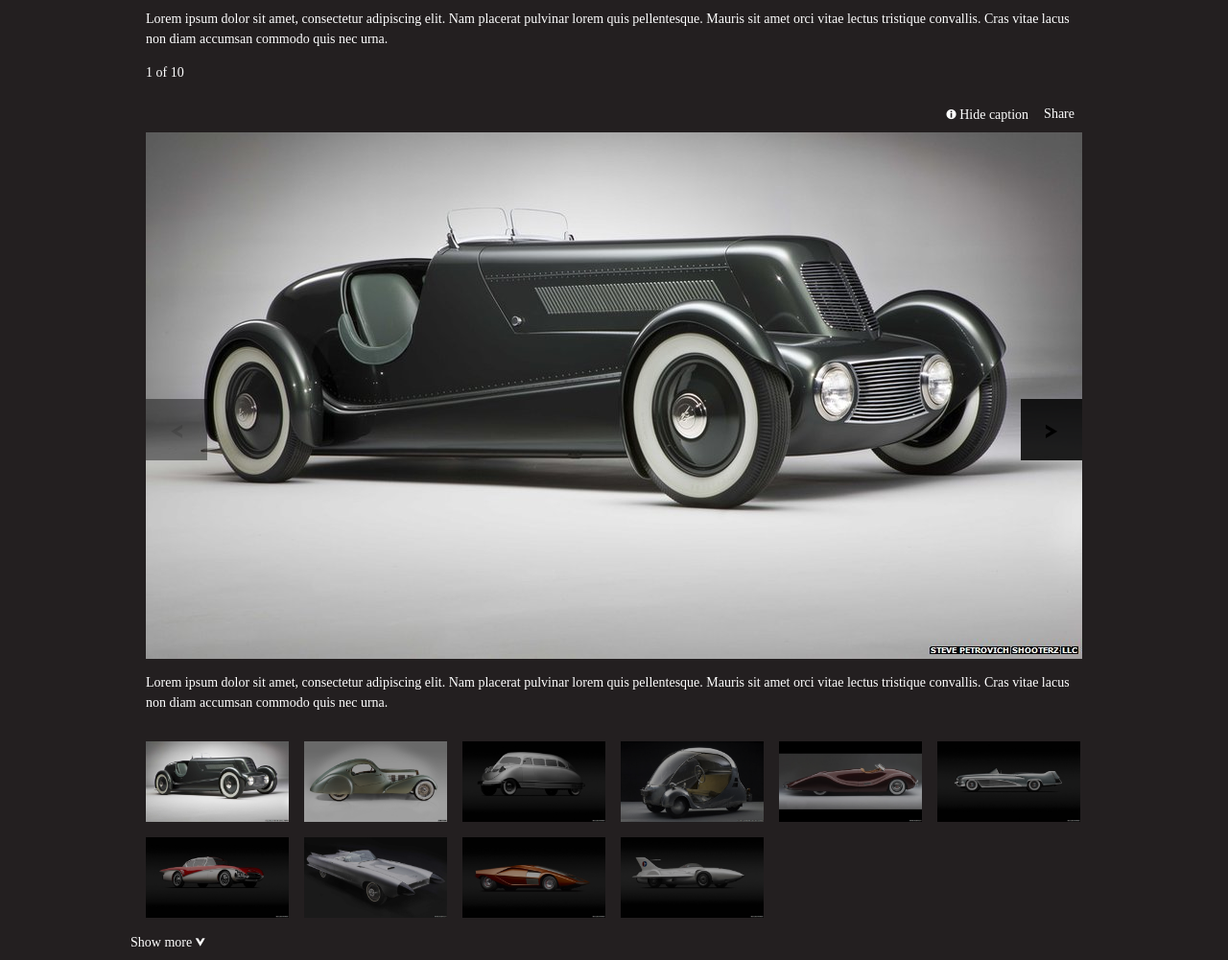
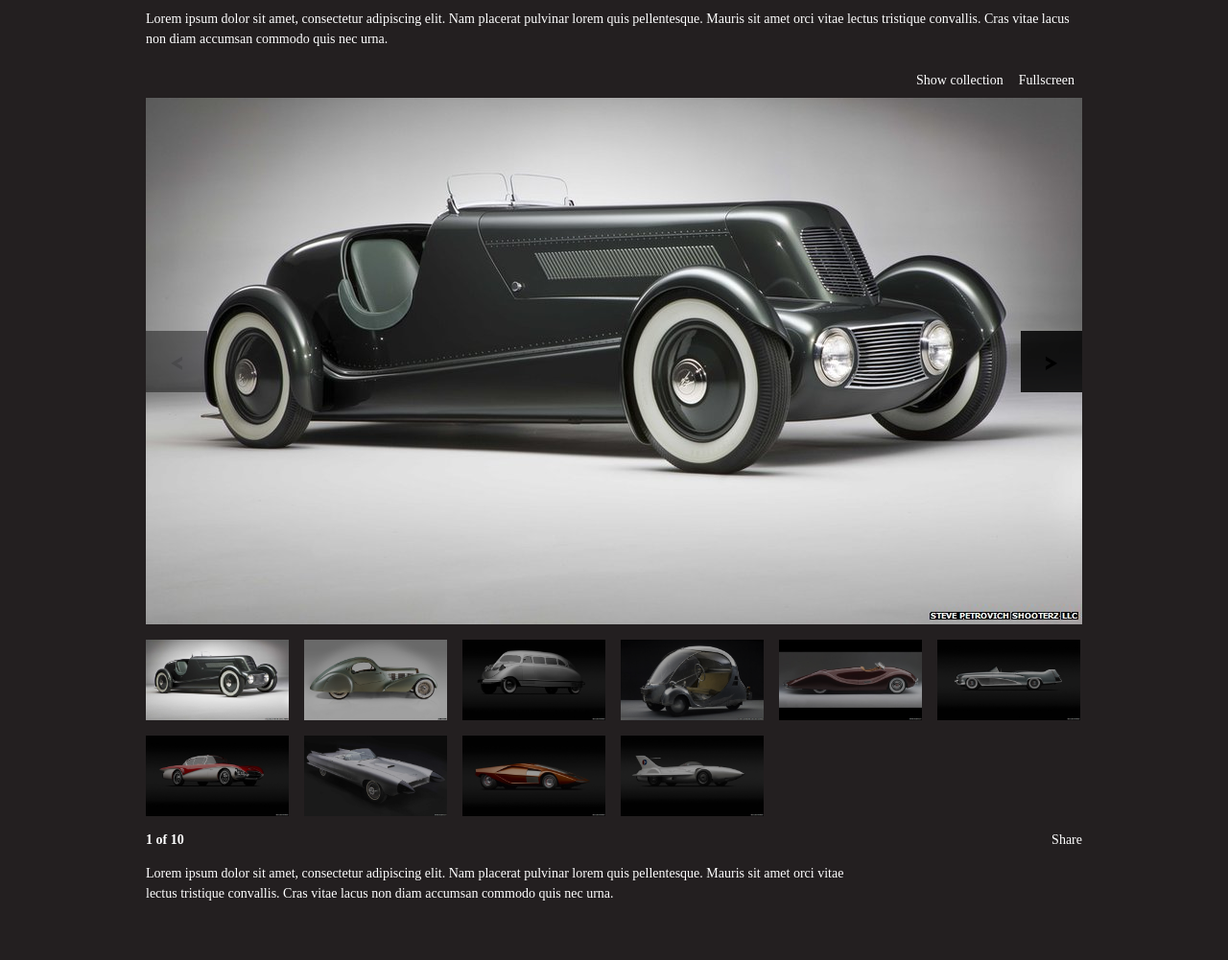
Before and after one commit to simonsinclair/in-pictures_02, a website: page public/index.html in a window 1280 px wide. Shown: the part 265-1266 px from the top of the page at 96% size. Drawn offline with nearby package versions, Linux system fonts and the light colour scheme; files that its build step writes are made by us from their sources.

Commit message:
Restructure page markup for new design

```diff
--- a/public/index.html
+++ b/public/index.html
@@ -25,13 +25,11 @@
 
 		<div id="js-gallery" class="gallery">
 			<div class="gallery__toolbar">
-				<p class="gallery__image-of"><span id="js-image-of">1</span> of 10</p>
 				<ul class="gallery__tools nav">
-					<li id="js-toggle-caption"><span class="icon">&#xF010;</span> Hide caption</li>
-					<li class="tools__share">Share</li>
+					<li>Show collection</li>
+					<li>Fullscreen</li>
 				</ul>
 			</div>
-
 			<div class="gallery__viewport">
 				<ul id="js-gallery-images" class="gallery__images nav">
 					<li><img src="img/gallery/1.jpg" alt="" width="976" height="549"></li>
@@ -45,8 +43,6 @@
 					<li><img src="img/gallery/9.jpg" alt="" width="976" height="549"></li>
 					<li><img src="img/gallery/10.jpg" alt="" width="976" height="549"></li>
 				</ul>
-
-				<p id="js-gallery-caption" class="gallery__caption">Lorem ipsum dolor sit amet, consectetur adipiscing elit. Nam placerat pulvinar lorem quis pellentesque. Mauris sit amet orci vitae lectus tristique convallis. Cras vitae lacus non diam accumsan commodo quis nec urna.</p>
 
 				<button id="js-gallery-previous" class="gallery__previous deactivated"><span class="icon">&#xF000;</span></button>
 				<button id="js-gallery-next" class="gallery__next"><span class="icon">&#xF001;</span></button>
@@ -65,7 +61,19 @@
 					<li><img src="img/gallery/9.jpg" alt="" width="149" height="84"></li>
 					<li><img src="img/gallery/10.jpg" alt="" width="149" height="84"></li>
 				</ul>
-				<p id="js-more-thumbs-toggle" class="thumbs__toggle">Show more <span class="icon">&#xF003;</span></p>
+			</div>
+
+			<div class="gallery__panel">
+				<div class="panel__information">
+					<p class="panel__image-of">
+						<span id="js-image-of">1</span> of 10
+					</p>
+					<p id="js-gallery-caption" class="panel__caption">Lorem ipsum dolor sit amet, consectetur adipiscing elit. Nam placerat pulvinar lorem quis pellentesque. Mauris sit amet orci vitae lectus tristique convallis. Cras vitae lacus non diam accumsan commodo quis nec urna.</p>
+				</div>
+
+				<ul class="panel__tools">
+					<li>Share</li>
+				</ul>
 			</div>
 		</div><!-- /.gallery -->
 
```
